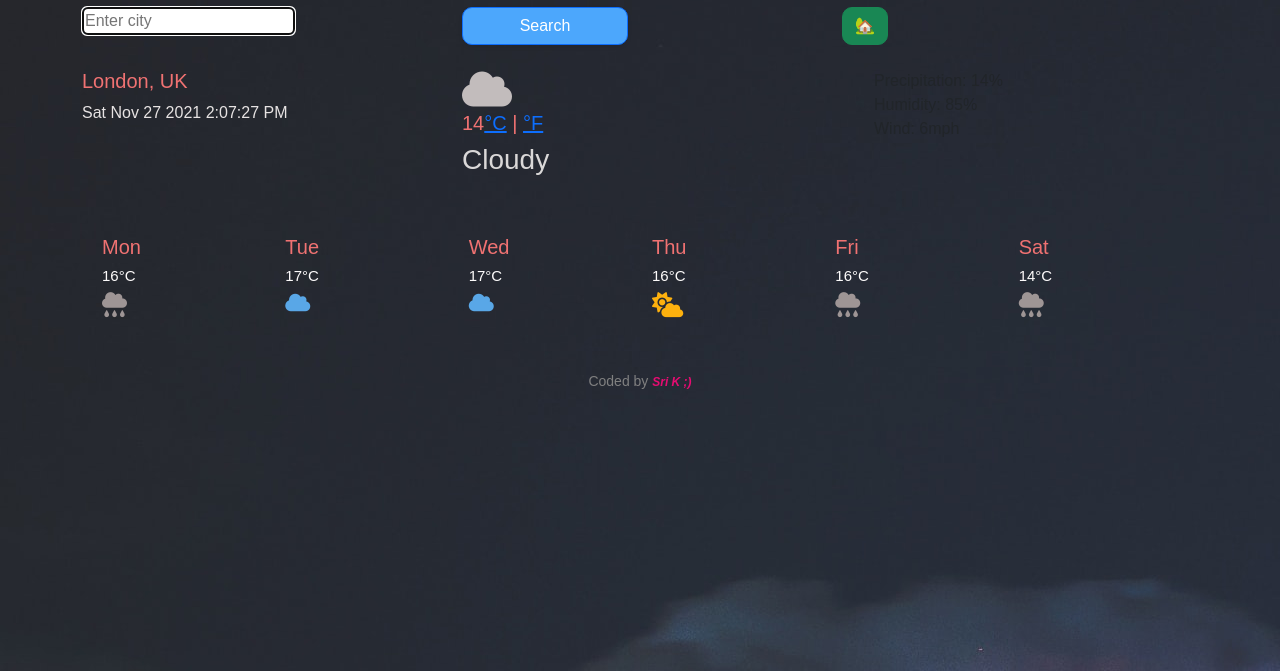
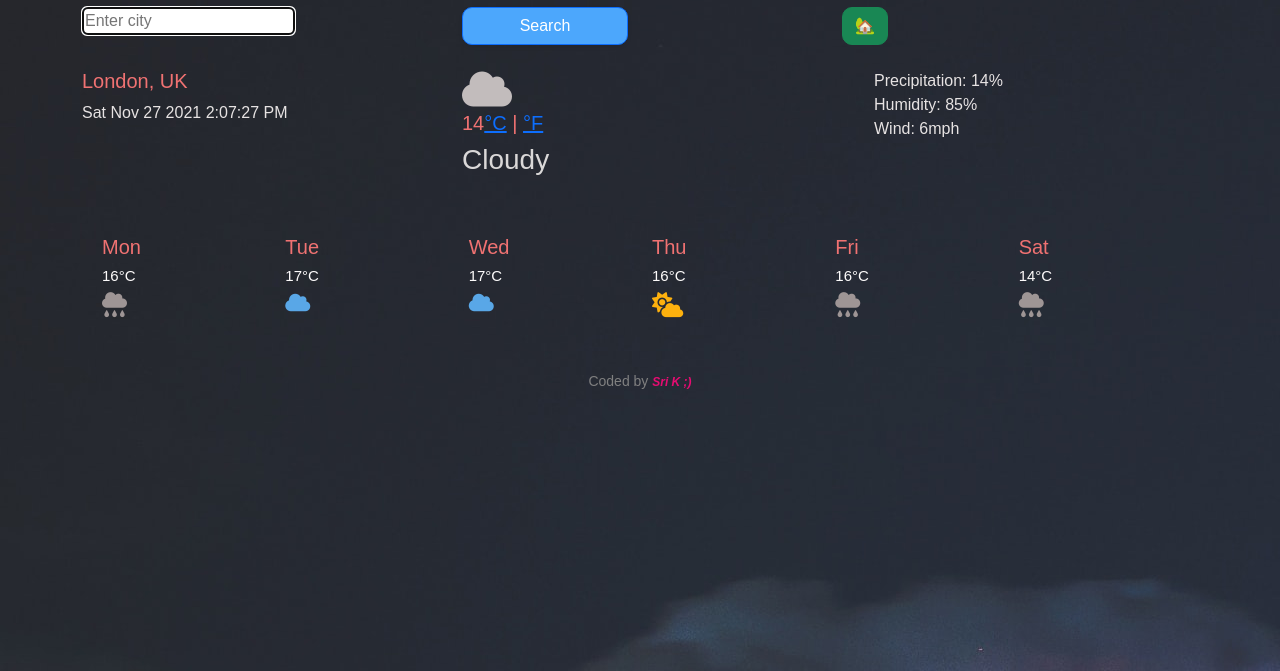
Before and after one commit to SKlandofcode/SK-Weather-app, a website built with Parcel: page index.html in a window 1280 px wide. Shown: the part 129-800 px from the top of the page. Built offline with nearby package versions, Linux system fonts and the light colour scheme; no server answers.

Commit message:
changed li in css

```diff
--- a/src/styles.css
+++ b/src/styles.css
@@ -22,6 +22,7 @@ input[type="submit"] {
 }
 li {
   list-style: none;
+  color: rgb(231, 227, 227);
 }
 h5,
 h2 {
```
